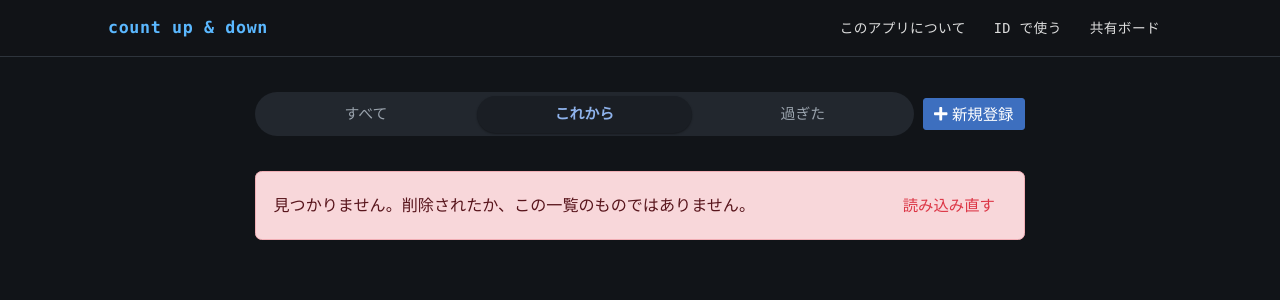
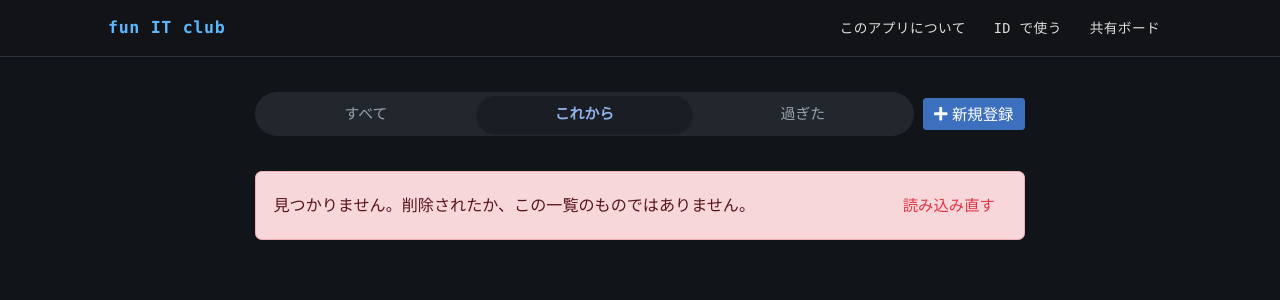
Before and after one commit to funITclub/homepage, a Django app: template works/countdown/templates/countdown/app.html in a window 1280 px wide. Shown: the top 300 px of the page. Run offline with Django 5.2, Linux system fonts and the light colour scheme; the template is opened without the code that fills it, so the values that code supplies are empty.

Commit message:
カウントダウンの左上の表記を fun IT club にする
Co-Authored-By: Claude Opus 5.5 <noreply@anthropic.com>

```diff
--- a/works/countdown/templates/countdown/base_app.html
+++ b/works/countdown/templates/countdown/base_app.html
@@ -19,7 +19,7 @@
 
 <header class="site-header">
     <div class="container header-inner">
-        <a class="brand" href="{% url 'countdown:index' %}">count up &amp; down</a>
+        <a class="brand" href="{% url 'countdown:index' %}">fun IT club</a>
         <nav class="site-nav">
             <a href="{% url 'countdown:index' %}" {% if nav == 'index' %}class="is-active"{% endif %}>このアプリについて</a>
             {% if list_url %}
```
